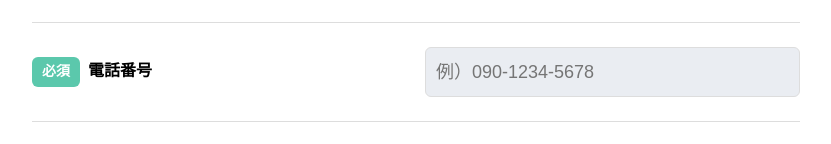
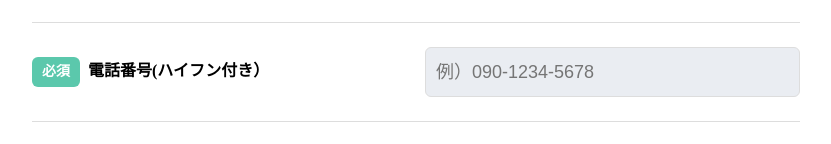
Before and after one commit to Sss-Okubo/hosting, a plain HTML site: page index.html in a window 1280 px wide. Shown: the part 196-340 px from the top of the page, without its empty margins (224-1055 px from the left). Drawn offline with Linux system fonts and the light colour scheme.

Commit message:
電話番号修正

```diff
--- a/index.html
+++ b/index.html
@@ -21,7 +21,7 @@
       <input type="text" class="form-item-input" placeholder="例）山田太郎">
     </div>
     <div class="form-item">
-      <p class="form-item-label"><span class="form-item-label-required">必須</span>電話番号</p>
+      <p class="form-item-label"><span class="form-item-label-required">必須</span>電話番号(ハイフン付き）</p>
       <input type="text" class="form-item-input" placeholder="例）090-1234-5678">
     </div>
     <div class="form-item">
```
